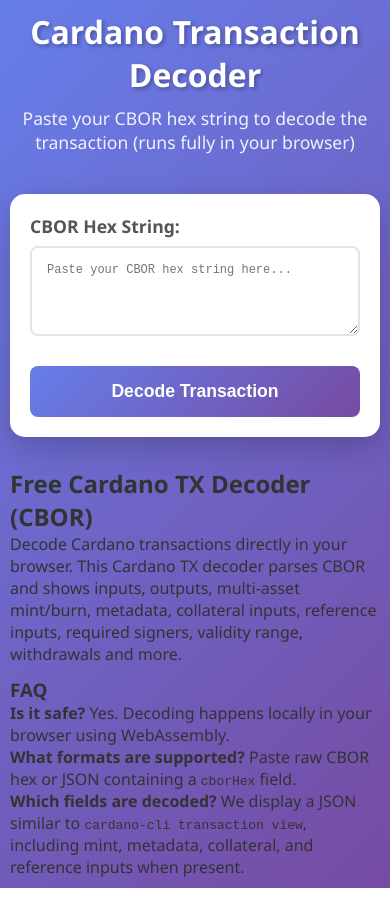
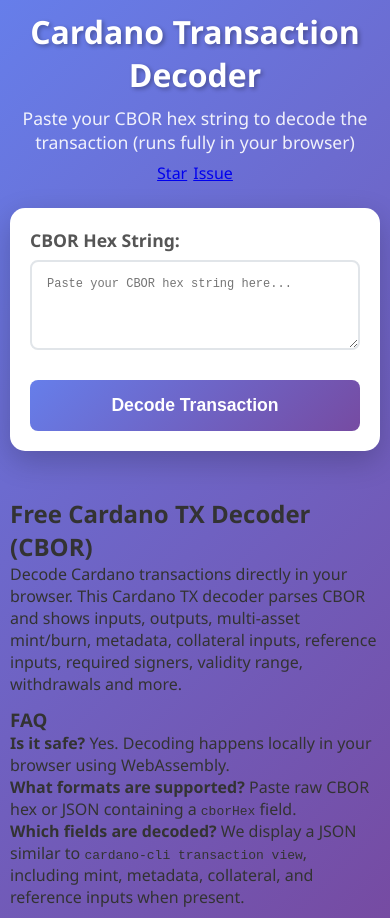
Before and after one commit to milos-ethernal/cardano-tx-decoder, a React (Vite) app: page / in a window 390 px wide. Before the commit the page ends 888 px from the top, so only its background shows below. Built offline with nearby package versions, Linux system fonts and the light colour scheme.

Commit message:
add git buttons, change favicon

```diff
--- a/index.html
+++ b/index.html
@@ -11,11 +11,11 @@
     <meta property="og:description" content="Decode Cardano TX (CBOR) in your browser—inputs, outputs, mint, metadata, collateral & more.">
     <meta property="og:type" content="website">
     <meta property="og:url" content="https://milos-ethernal.github.io/cardano-tx-decoder/">
-    <meta property="og:image" content="https://milos-ethernal.github.io/cardano-tx-decoder/favicon.svg">
+    <meta property="og:image" content="https://milos-ethernal.github.io/cardano-tx-decoder/favicon.ico">
     <meta name="twitter:card" content="summary_large_image">
     <meta name="twitter:title" content="Cardano Transaction Decoder">
     <meta name="twitter:description" content="Decode Cardano transactions online. Browser-only, fast, and free.">
-    <meta name="twitter:image" content="https://milos-ethernal.github.io/cardano-tx-decoder/favicon.svg">
+    <meta name="twitter:image" content="https://milos-ethernal.github.io/cardano-tx-decoder/favicon.ico">
     <script type="application/ld+json">
     {
       "@context": "https://schema.org",
@@ -28,7 +28,7 @@
       "offers": { "@type": "Offer", "price": "0" }
     }
     </script>
-    <link rel="icon" href="./favicon.svg" type="image/svg+xml" />
+    <link rel="icon" href="./favicon.ico" type="image/x-icon" />
   </head>
   <body>
     <div id="root">
--- a/src/App.tsx
+++ b/src/App.tsx
@@ -409,8 +409,43 @@ export default function App() {
     }
   };
 
+  const repoUrl = 'https://github.com/milos-ethernal/cardano-tx-decoder';
+  const repoIssuesUrl = 'https://github.com/milos-ethernal/cardano-tx-decoder/issues';
+
+  // Load GitHub buttons script after mount so it finds our .github-button anchors
+  useEffect(() => {
+    if (document.querySelector('script[src="https://buttons.github.io/buttons.js"]')) return;
+    const script = document.createElement('script');
+    script.src = 'https://buttons.github.io/buttons.js';
+    script.async = true;
+    script.defer = true;
+    document.body.appendChild(script);
+  }, []);
+
   return (
     <div className="container">
+      <div className="header-corner">
+        <a
+          className="github-button"
+          href={repoUrl}
+          data-color-scheme="no-preference: light; light: light; dark: dark;"
+          data-icon="octicon-star"
+          data-size="large"
+          aria-label="Star milos-ethernal/cardano-tx-decoder on GitHub"
+        >
+          Star
+        </a>
+        <a
+          className="github-button"
+          href={repoIssuesUrl}
+          data-color-scheme="no-preference: light; light: light; dark: dark;"
+          data-icon="octicon-issue-opened"
+          data-size="large"
+          aria-label="Issue milos-ethernal/cardano-tx-decoder on GitHub"
+        >
+          Issue
+        </a>
+      </div>
       <header>
         <h1>Cardano Transaction Decoder</h1>
         <p>Paste your CBOR hex string to decode the transaction (runs fully in your browser)</p>
--- a/static/style.css
+++ b/static/style.css
@@ -16,6 +16,44 @@ body {
     max-width: 1200px;
     margin: 0 auto;
     padding: 20px;
+    position: relative;
+}
+
+.header-corner {
+    position: absolute;
+    top: 20px;
+    right: 20px;
+    display: flex;
+    align-items: center;
+    gap: 8px;
+}
+
+.star-btn,
+.repo-link {
+    display: inline-flex;
+    align-items: center;
+    gap: 6px;
+    padding: 8px 12px;
+    font-size: 0.875rem;
+    color: rgba(255, 255, 255, 0.95);
+    text-decoration: none;
+    border: 1px solid rgba(255, 255, 255, 0.5);
+    border-radius: 8px;
+    transition: background 0.2s, border-color 0.2s;
+}
+
+.star-btn:hover,
+.repo-link:hover {
+    background: rgba(255, 255, 255, 0.15);
+    border-color: rgba(255, 255, 255, 0.8);
+    color: white;
+}
+
+/* GitHub Issue button (script replaces anchor with iframe) */
+.header-corner .github-button,
+.header-corner iframe {
+    display: inline-block;
+    vertical-align: middle;
 }
 
 /* Header styles */
@@ -161,9 +199,38 @@ pre {
 }
 
 /* Responsive design */
-@media (max-width: 768px) {
+@media (max-width: 920px) {
     .container {
         padding: 10px;
+        display: flex;
+        flex-direction: column;
+    }
+
+    header {
+        order: 1;
+        margin-bottom: 0;
+    }
+
+    .header-corner {
+        position: static;
+        order: 2;
+        margin-top: 8px;
+        margin-bottom: 24px;
+        justify-content: center;
+        gap: 6px;
+    }
+
+    .form-container,
+    .result-container,
+    .error-container,
+    .seo-copy {
+        order: 3;
+    }
+
+    .star-btn,
+    .repo-link {
+        padding: 6px 10px;
+        font-size: 0.8rem;
     }
 
     header h1 {
```
Also changed, not shown: public/favicon.svg (deleted), 18 other files (tests, documents, lock files or other folders).
